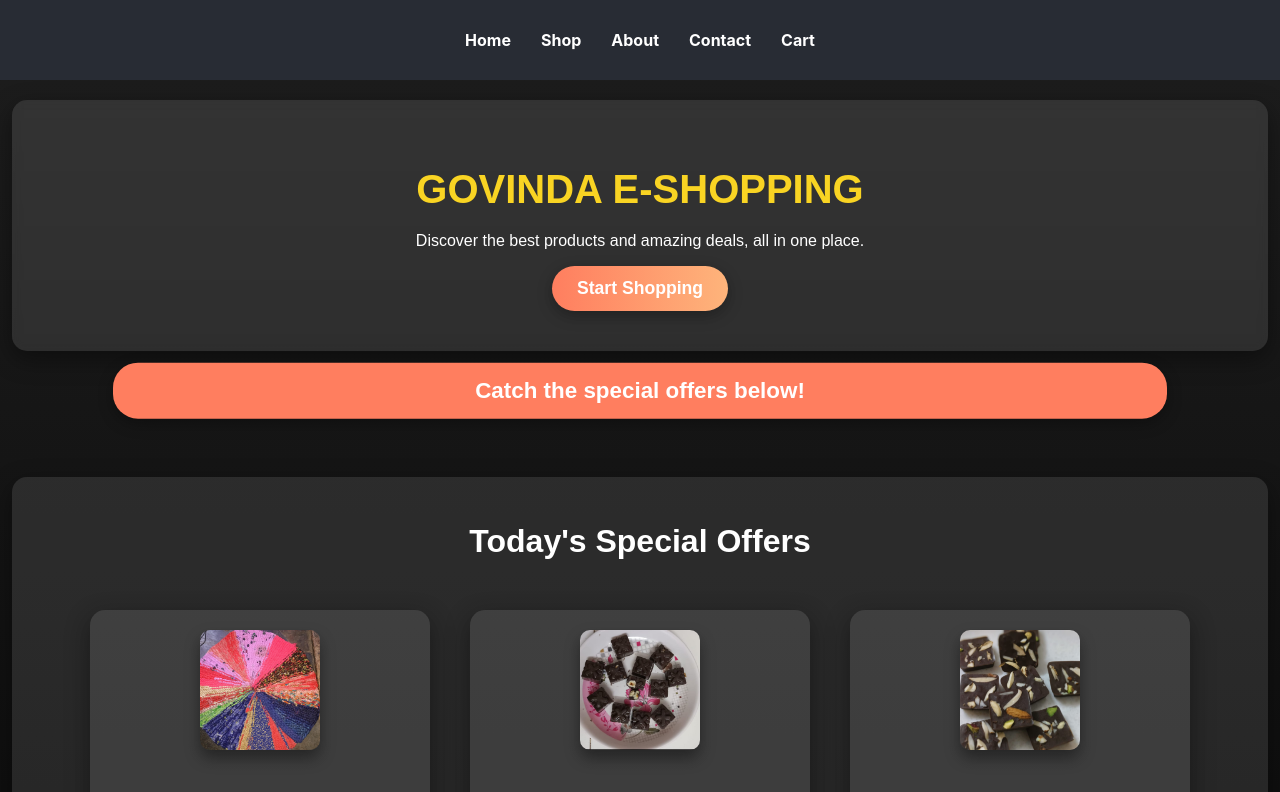
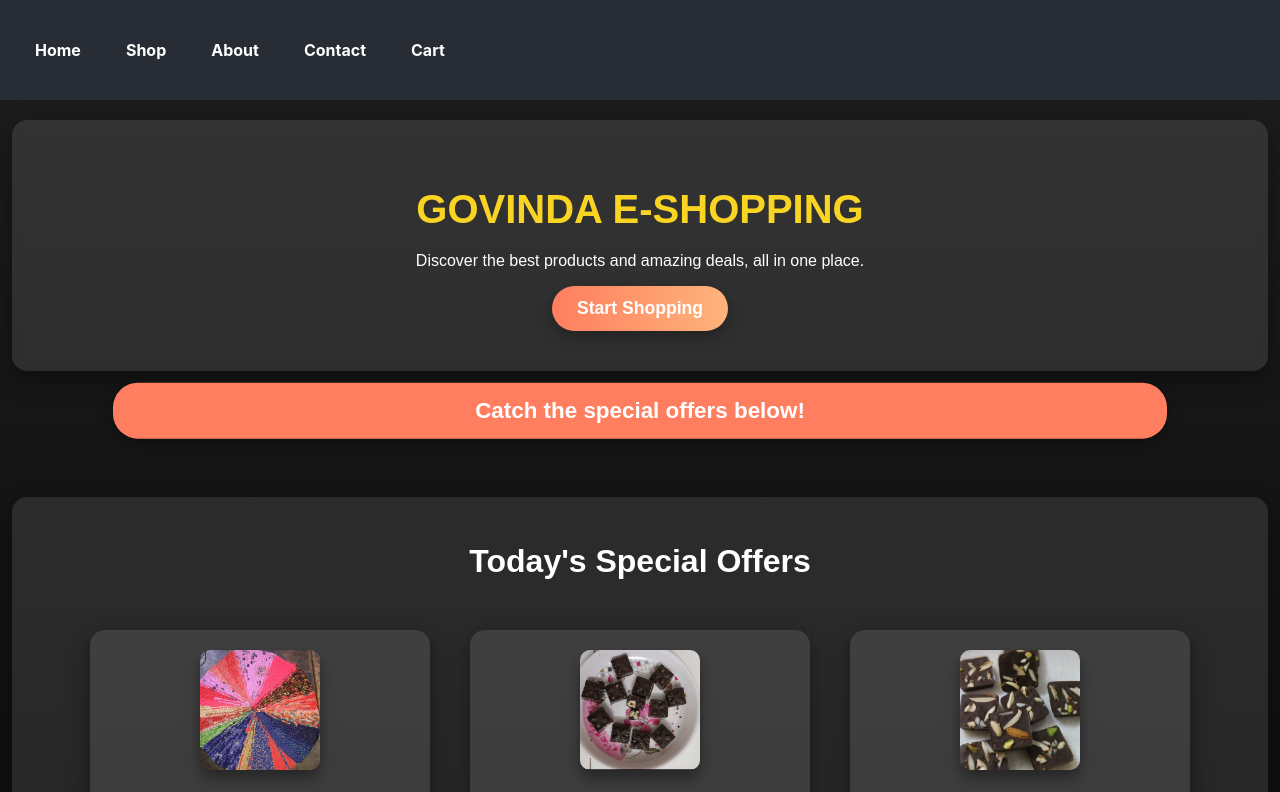
Before and after one commit to shahgovinda/E-commerce, a React (Create React App) app: page / in a window 1280 px wide. Shown: the top 792 px of the page. Built offline with nearby package versions, Linux system fonts and the light colour scheme.

Commit message:
Update App.js

```diff
--- a/src/App.js
+++ b/src/App.js
@@ -16,11 +16,13 @@ function App() {
         <header className="App-header">
           {/* Navigation Links */}
           <nav className="navbar">
-            <a href="/">Home</a>
-            <a href="/shop">Shop</a>
-            <a href="/about">About</a>
-            <a href="/contact">Contact</a>
-            <a href="/cart">Cart</a>
+            <div className="nav-links-container">
+              <a href="/">Home</a>
+              <a href="/shop">Shop</a>
+              <a href="/about">About</a>
+              <a href="/contact">Contact</a>
+              <a href="/cart">Cart</a>
+            </div>
           </nav>
         </header>
 
```
